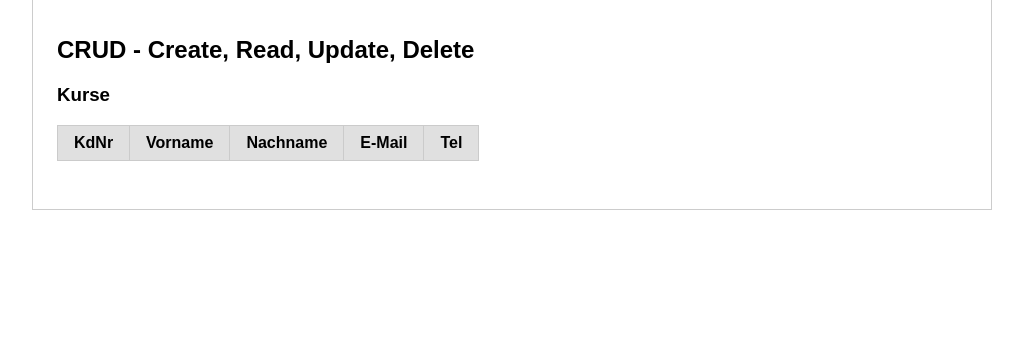
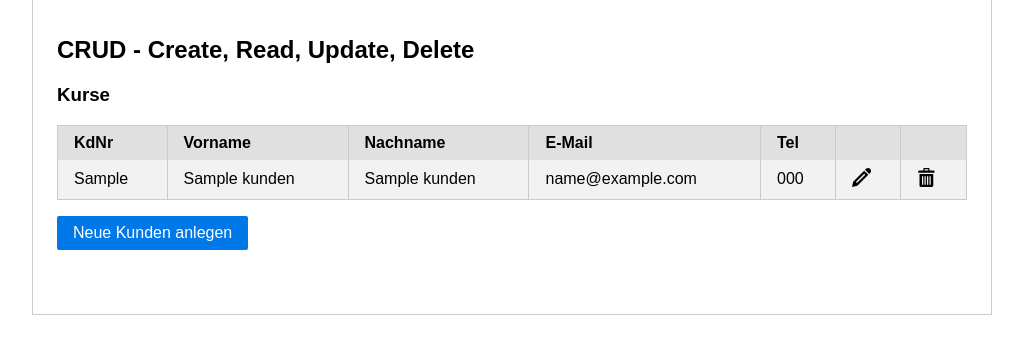
Before and after one commit to mrmorden74/crud, a PHP site: page / in a window 1280 px wide. Shown: the part 80-434 px from the top of the page, without its empty margins (128-1151 px from the left). Run offline with PHP 8.4, Linux system fonts and the light colour scheme; tables that the repository leaves empty or names only in its code hold one stand-in row (values such as "Sample post"); lists and menus that the app fills with data are empty.

Commit message:
Read fertig gestellt

```diff
--- a/css/layout.css
+++ b/css/layout.css
@@ -20,3 +20,19 @@ main {
 	border: 1px solid #CCC;
 	border-top: 0;
 }
+
+.icon {
+	width: 1.2em;
+	height: 1.2em;
+	display: inline-block;
+}
+
+.icon img {
+	max-width: 100%;
+	height: auto;
+}
+
+/* pure Anpassungen */
+.pure-table {
+	width: 100%;
+}
--- a/inc/db-connect.inc.php
+++ b/inc/db-connect.inc.php
@@ -14,5 +14,6 @@ function connectDB(string $user, string $pw, string $host, string $db) : mysqli
 		echo 'Fehler beim Verbinden zur Datenbank.: ', $mysqli->connect_errno;
 
 	}
+	$mysqli->set_charset("utf8");
 	return $mysqli;
 }
--- a/read-kunden.php
+++ b/read-kunden.php
@@ -1,6 +1,6 @@
 <h3>Kurse</h3>
 <?php
-$query = 'SELECT kunden_kundennummer as nr, kunden_vorname as vn, kunden_nachname as nn, kunden_email as mail, kunden_telefon as tel FROM kunden ORDER BY kunden_nachname';
+$query = 'SELECT kunden_id as id, kunden_kundennummer as nr, kunden_vorname as vn, kunden_nachname as nn, kunden_email as mail, kunden_telefon as tel FROM kunden ORDER BY kunden_nachname';
 
 $stmt = $db->prepare($query) or trigger_error($stmt->error, E_USER_ERROR);
 $stmt->execute() or trigger_error($stmt->error, E_USER_ERROR);
@@ -16,12 +16,41 @@ if ($result->num_rows > 0):
 			<th>Nachname</th>
 			<th>E-Mail</th>
 			<th>Tel</th>
+			<th>&nbsp;</th>
+			<th>&nbsp;</th>
 		</tr>
 	</thead>
 	<tbody>
 <?php
+$ignores = ['id'];
+while ($line = $result->fetch_assoc()) {
+	echo '<tr>';
 
+	foreach ($line as $key => $val) {
+		// Ausnahmen überspringen
+		if ( in_array($key, $ignores) ) continue;
+		echo "<td>$val</td>";
+	}
+
+	// Edit/Delete Links
+	echo '<td>',
+		 '<a href="./?action=u&id=',
+		 $line['id'],
+		 '" class="icon">',
+		 '<img src="img/edit.svg" alt="Bearbeiten">',
+		 '</a></td>';
+
+	echo '<td>',
+		 '<a href="./?action=d&id=',
+		 $line['id'],
+		 '" class="icon">',
+		 '<img src="img/delete.svg" alt="Löschen">',
+		 '</a></td>';
+
+	echo '</tr>';
+}
 
 echo '</tbody></table>';
 endif; // endif num_rows > 0
 ?>
+<p><a href="./?action=c" class="pure-button pure-button-primary">Neue Kunden anlegen</a></p>
```
Also changed, not shown: img/delete.svg (added), img/edit.svg (added).
